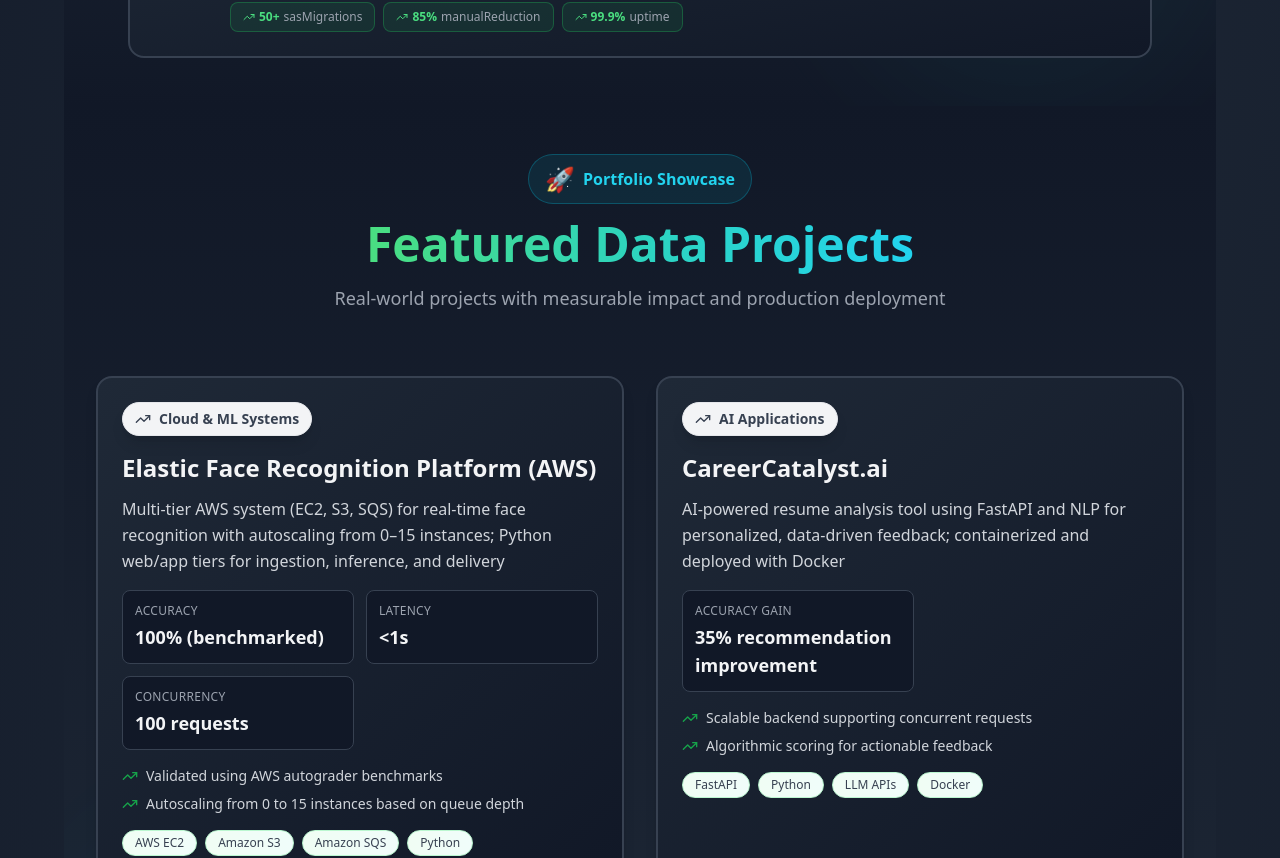
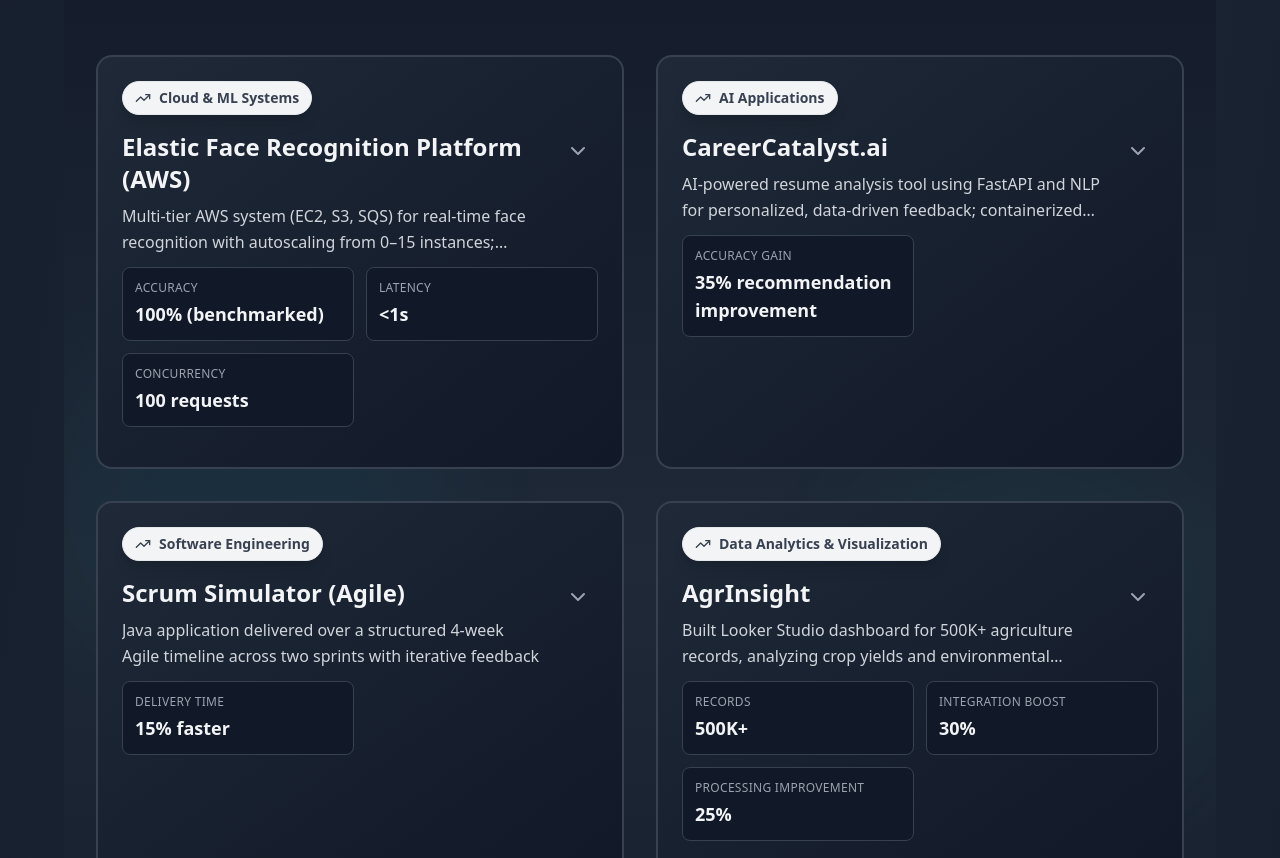
Before and after one commit to krish1700/Portfolio-main, a React (Vite) app: page / in a window 1280 px wide. Shown: the part 4425-5283 px from the top of the page. Built offline with nearby package versions, Linux system fonts and the light colour scheme.

Commit message:
Fix: Projects, Contact

```diff
--- a/src/components/Experience.jsx
+++ b/src/components/Experience.jsx
@@ -4,7 +4,7 @@
 
 const Experience = () => {
   const { experience } = resumeData;
-  const [expandedJob, setExpandedJob] = useState(0); // First job expanded by default
+  const [expandedJob, setExpandedJob] = useState(null); // All jobs collapsed by default
 
   const toggleJob = (index) => {
     setExpandedJob(expandedJob === index ? null : index);
--- a/src/components/ProjectsData.jsx
+++ b/src/components/ProjectsData.jsx
@@ -1,8 +1,14 @@
-import { Github, ExternalLink, TrendingUp, Database, Brain, LineChart } from 'lucide-react';
+import { useState } from 'react';
+import { Github, ExternalLink, TrendingUp, Database, Brain, LineChart, ChevronDown, ChevronUp } from 'lucide-react';
 import { resumeData } from '../data/resumeData';
 
 const ProjectsData = () => {
   const { projects } = resumeData;
+  const [expandedProject, setExpandedProject] = useState(null); // First project expanded by default
+
+  const toggleProject = (index) => {
+    setExpandedProject(expandedProject === index ? null : index);
+  };
 
   const categoryIcons = {
     'Machine Learning': Brain,
@@ -48,17 +54,28 @@
           {projects.map((project, index) => {
             const CategoryIcon = categoryIcons[project.category] || TrendingUp;
             const categoryColor = categoryColors[project.category] || 'bg-gray-100 text-gray-700 border-gray-200';
+            const isExpanded = expandedProject === index;
 
             return (
               <div
                 key={project.id}
-                className="relative bg-gradient-to-br from-gray-800 to-gray-900 rounded-2xl shadow-lg hover:shadow-2xl hover:shadow-green-500/20 transition-all duration-300 overflow-hidden border-2 border-gray-700 hover:border-green-500/50 group"
+                className={`
+                  relative group
+                  bg-gradient-to-br from-gray-800 to-gray-900
+                  rounded-2xl overflow-hidden
+                  border-2 transition-all duration-500
+                  ${isExpanded ? 'border-green-500 shadow-2xl shadow-green-500/20' : 'border-gray-700 hover:border-green-500/50'}
+                `}
                 style={{ animationDelay: `${index * 0.1}s` }}
               >
                 {/* Glow effect on hover */}
                 <div className="absolute inset-0 bg-gradient-to-br from-green-500/5 to-teal-500/5 opacity-0 group-hover:opacity-100 transition-opacity duration-300"></div>
-                {/* Category Badge */}
-                <div className="p-6 pb-4 relative z-10">
+
+                {/* Header - Always visible */}
+                <div
+                  className="p-6 cursor-pointer relative z-10"
+                  onClick={() => toggleProject(index)}
+                >
                   <div className="flex items-center justify-between mb-4">
                     <div className={`flex items-center space-x-2 px-3 py-1.5 rounded-full border ${categoryColor} shadow-lg`}>
                       <CategoryIcon className="w-4 h-4" />
@@ -88,14 +105,27 @@
                     </div>
                   </div>
 
-                  <h3 className="text-2xl font-bold text-gray-100 mb-3 group-hover:text-green-400 transition-colors">
+                  <div className="flex items-start justify-between gap-4">
+                    <div className="flex-1">
+                      <h3 className="text-2xl font-bold text-gray-100 mb-2 group-hover:text-green-400 transition-colors">
                         {project.name}
                       </h3>
-                  <p className="text-gray-300 mb-4 leading-relaxed">
+                      <p className="text-gray-300 mb-3 leading-relaxed line-clamp-2">
                         {project.description}
                       </p>
+                    </div>
 
-                  {/* Metrics */}
+                    {/* Expand button */}
+                    <button className="flex-shrink-0 p-2 hover:bg-gray-700 rounded-lg transition-colors">
+                      {isExpanded ? (
+                        <ChevronUp className="w-6 h-6 text-green-400" />
+                      ) : (
+                        <ChevronDown className="w-6 h-6 text-gray-400" />
+                      )}
+                    </button>
+                  </div>
+
+                  {/* Metrics - Always visible */}
                   {project.metrics && (
                     <div className="grid grid-cols-2 gap-3 mb-4">
                       {Object.entries(project.metrics).map(([key, value], idx) => (
@@ -110,13 +140,37 @@
                       ))}
                     </div>
                   )}
+                </div>
+
+                {/* Expandable content */}
+                <div
+                  className={`
+                    overflow-hidden transition-all duration-500
+                    ${isExpanded ? 'max-h-[2000px] opacity-100' : 'max-h-0 opacity-0'}
+                  `}
+                >
+                  <div className="px-6 pb-6 pt-2 border-t border-gray-700/50 relative z-10">
+                    {/* Full Description */}
+                    <div className="mb-6">
+                      <h4 className="text-sm font-semibold text-green-400 uppercase tracking-wide mb-3">
+                        Project Details
+                      </h4>
+                      <p className="text-gray-300 leading-relaxed mb-4">
+                        {project.description}
+                      </p>
+                    </div>
 
                     {/* Highlights */}
-                  <div className="mb-4">
-                    <ul className="space-y-2">
+                    <div className="mb-6">
+                      <h4 className="text-sm font-semibold text-green-400 uppercase tracking-wide mb-3">
+                        Key Highlights
+                      </h4>
+                      <ul className="space-y-3">
                         {project.highlights.map((highlight, idx) => (
-                        <li key={idx} className="text-sm text-gray-300 flex items-start">
-                          <TrendingUp className="w-4 h-4 text-green-600 mr-2 mt-0.5 flex-shrink-0" />
+                          <li key={idx} className="flex items-start text-gray-300 leading-relaxed">
+                            <div className="flex-shrink-0 w-6 h-6 rounded-full bg-green-500/20 flex items-center justify-center mr-3 mt-0.5">
+                              <div className="w-2 h-2 rounded-full bg-green-400"></div>
+                            </div>
                             <span>{highlight}</span>
                           </li>
                         ))}
@@ -124,15 +178,21 @@
                     </div>
 
                     {/* Technologies */}
+                    <div>
+                      <h4 className="text-sm font-semibold text-green-400 uppercase tracking-wide mb-3">
+                        Technologies Used
+                      </h4>
                       <div className="flex flex-wrap gap-2">
                         {project.technologies.map((tech, idx) => (
                           <span
                             key={idx}
-                        className="px-3 py-1 bg-gradient-to-r from-green-50 to-teal-50 text-gray-700 rounded-full text-xs font-medium border border-green-200"
+                            className="px-3 py-1.5 bg-gray-700/50 hover:bg-gray-700 border border-gray-600 hover:border-green-500 text-gray-300 hover:text-green-400 rounded-lg text-sm font-medium transition-all duration-300 cursor-default"
                           >
                             {tech}
                           </span>
                         ))}
+                      </div>
+                    </div>
                   </div>
                 </div>
               </div>
--- a/src/data/resumeData.js
+++ b/src/data/resumeData.js
@@ -256,10 +256,10 @@
   ],
 
   certifications: [
-    { id: 1, name: "AWS Cloud Practitioner", issuer: "Amazon Web Services", date: "2025", credentialId: "EE68G9W1RERQ1XCK" },
-    { id: 2, name: "AZ-900: Microsoft Azure Fundamentals", issuer: "Microsoft", date: "2025", credentialId: "I390-0533" },
-    { id: 3, name: "Power BI Desktop", issuer: "Coursera", date: "2022", credentialId: "" },
-    { id: 4, name: "Machine Learning, Data Science & AI Engineering with Python", issuer: "Udemy", date: "2021", credentialId: "" },
-    { id: 5, name: "DevHacks 2025 Winner – Best Use of AI Personas (TherapyAI)", issuer: "DevHack - Arizona State University", date: "2025", credentialId: "" }
+    { id: 1, name: "DevHacks 2025 Winner – Best Use of AI Personas (TherapyAI)", issuer: "DevHack - Arizona State University", date: "2025", credentialId: "" },
+    { id: 2, name: "AWS Cloud Practitioner", issuer: "Amazon Web Services", date: "2022", credentialId: "EE68G9W1RERQ1XCK" },
+    { id: 3, name: "AZ-900: Microsoft Azure Fundamentals", issuer: "Microsoft", date: "2022", credentialId: "I390-0533" },
+    { id: 4, name: "Power BI Desktop", issuer: "Coursera", date: "2022", credentialId: "" },
+    { id: 5, name: "Machine Learning, Data Science & AI Engineering with Python", issuer: "Udemy", date: "2021", credentialId: "" }
   ]
 };
```
Also changed, not shown: public/README_RESUME.md (added), 1 other file (tests, documents, lock files or other folders). Lines whose indentation alone changed are shown as unchanged.
